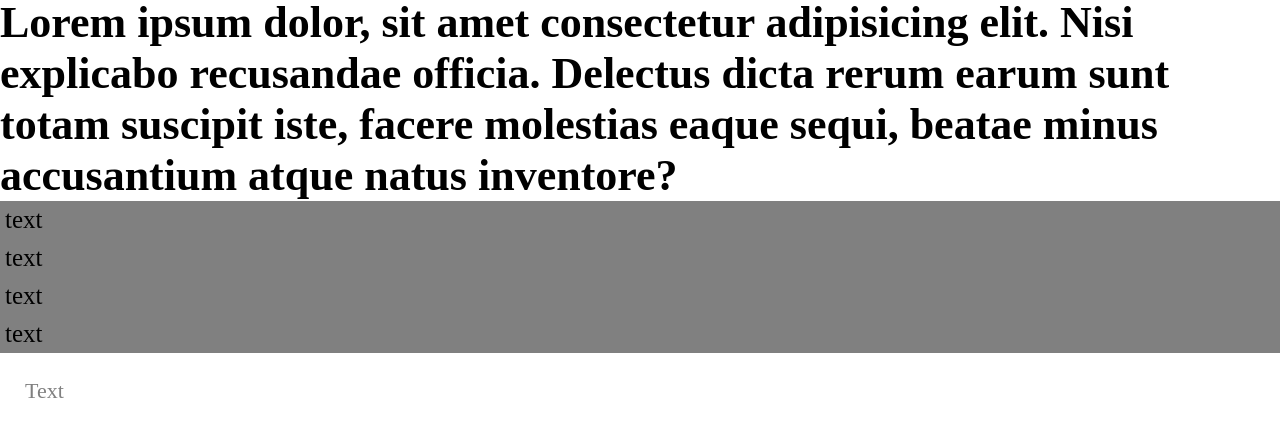
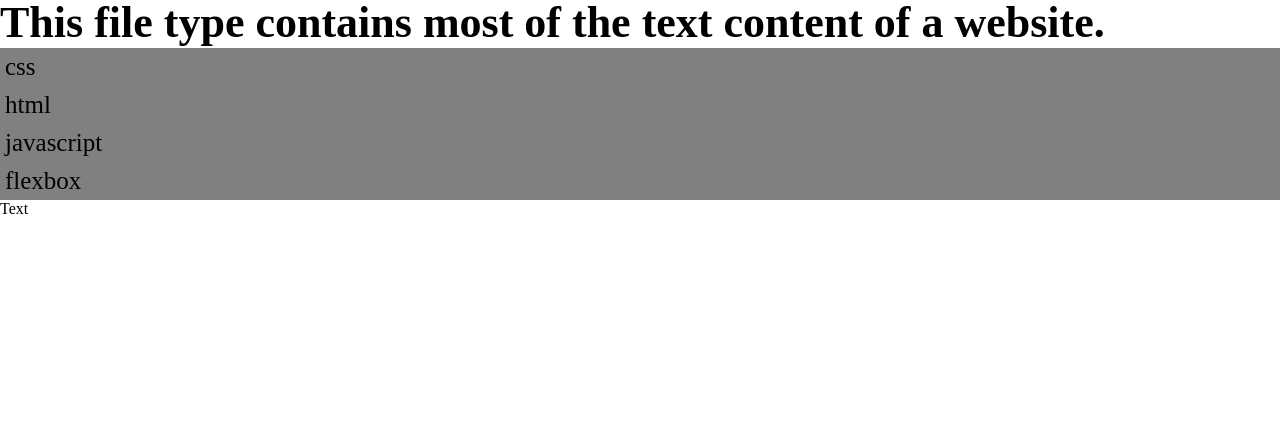
Before and after one commit to Emilio-Salazar/Coding-Quiz, a plain HTML site: page index.html in a window 1280 px wide. Shown: the part 29-466 px from the top of the page. Drawn offline with Linux system fonts and the light colour scheme.

Commit message:
added question and answer loop

```diff
--- a/assets/script.js
+++ b/assets/script.js
@@ -1,12 +1,45 @@
-var question1 = {
-    question: "This file type contains most of the text content of a website.",
-    answerA:"css",
-    answerB:"html",
-    answerC:"javascript",
-    answerD:"flexbox",
-    correctAnswer: "html"
+var questionIndex = {
+    question: ["This file type contains most of the text content of a website.",
+    "placeholder"],
+    answerA:["css","A"],
+    answerB:["html","B"],
+    answerC:["javascript","C"],
+    answerD:["flexbox","D"],
+    correctAnswer: ["html","A"]
 }
-var starQuiz = function() {
-    alert("Welcome to the coding quiz!")
+var i = 0
+var answerContent = document.querySelector(".answer")
+var quizLoop = function() {
+
+        document.querySelector("#mainQuestion").textContent = questionIndex.question[i];
+        document.querySelector("#answerA").textContent = questionIndex.answerA[i];
+        document.querySelector("#answerB").textContent = questionIndex.answerB[i];
+        document.querySelector("#answerC").textContent = questionIndex.answerC[i];
+        document.querySelector("#answerD").textContent = questionIndex.answerD[i];
+
+
 
 }
+var selectAnswer = function (event) {
+    console.log(event.target);
+    var targetEl = event.target;
+    var answerInput = targetEl.textContent;
+    if (answerInput === questionIndex.correctAnswer[i]) {
+        document.querySelector("#result").textContent = "Correct!";
+
+        i++
+        quizLoop()
+    }
+    else {
+        document.querySelector("#result").textContent = "Wrong!";
+        i++
+        quizLoop()
+
+    }
+
+    }
+
+
+quizLoop();
+answerContent = addEventListener("click", selectAnswer)
+console.log(questionIndex.question[0])
--- a/index.html
+++ b/index.html
@@ -15,25 +15,26 @@
 <section class="quiz-content">
 <div class="question-and-answer">
     <div class="question">
-        Lorem ipsum dolor, sit amet consectetur adipisicing elit. Nisi explicabo recusandae officia. Delectus dicta rerum earum sunt totam suscipit iste, facere molestias eaque sequi, beatae minus accusantium atque natus inventore?
-    </div>
+        <p id="mainQuestion">Lorem ipsum dolor, sit amet consectetur adipisicing elit. Nisi explicabo recusandae officia. Delectus dicta rerum earum sunt totam suscipit iste, facere molestias eaque sequi, beatae minus accusantium atque natus inventore?
+            </p>
+        </div>
     <div class="answers">
         <div class="answer">
-        <p id="answerA">text</p>
+        <p class = "content" id="answerA">text</p>
         </div>
         <div class="answer">
-            <p id="answerB">text</p>
+            <p class = "content" id="answerB">text</p>
         </div>
         <div class="answer">
-            <p id="answerC">text</p>
+            <p class = "content" id="answerC">text</p>
         </div>
         <div class="answer">
-            <p id="answerD">text</p>
+            <p class = "content" id="answerD">text</p>
         </div>
     </div>
     <div class="answers">
         <div class="output">
-        <p class="result">
+        <p id="result">
             Text
         </p>
         </div>
```
